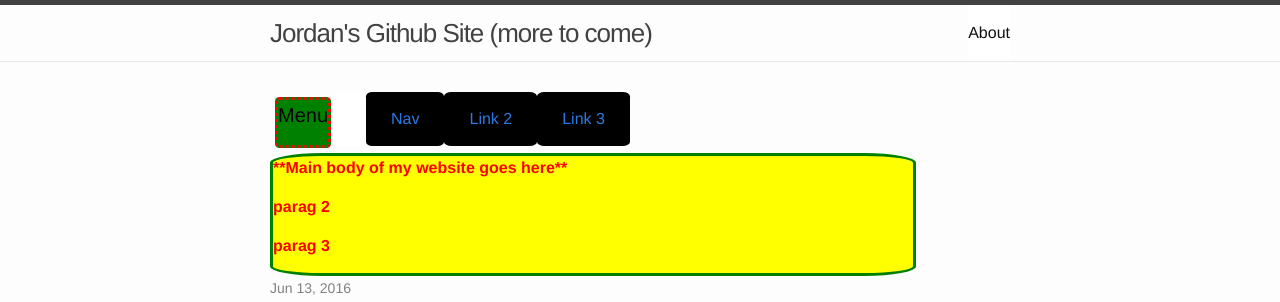
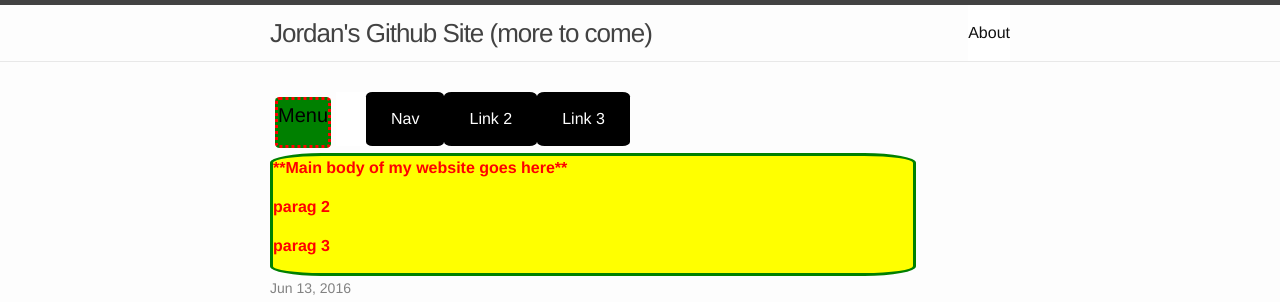
Before and after one commit to Jordanpb/codeacademyTest, a Jekyll site: the page built from index.html, in a window 1280 px wide. Shown: the top 302 px of the page. Built offline with Jekyll 4.4.1, drawn with Linux system fonts in a browser that asks for light colours.

Commit message:
Update _layout.scss

```diff
--- a/_sass/_layout.scss
+++ b/_sass/_layout.scss
@@ -8,7 +8,7 @@
  nav ul {text-align:center;}
  nav ul li {float:left;display:inline;background-color:#000000;font-weight:20;border:0px solid red;border-radius:8%;}
  nav ul li:hover {background:#E6E6E6;}
- nav ul li a {display:block;padding:15px 25px;}
+ nav ul li a {display:block;padding:15px 25px;color:#ffffff;}
  nav ul li a:hover {text-decoration: none;font-weight:bold;}
  nav ul li ul {position:absolute;width:110px;background:#FFF;}
  nav ul li ul li {width:110px;color:#000000;}
```
